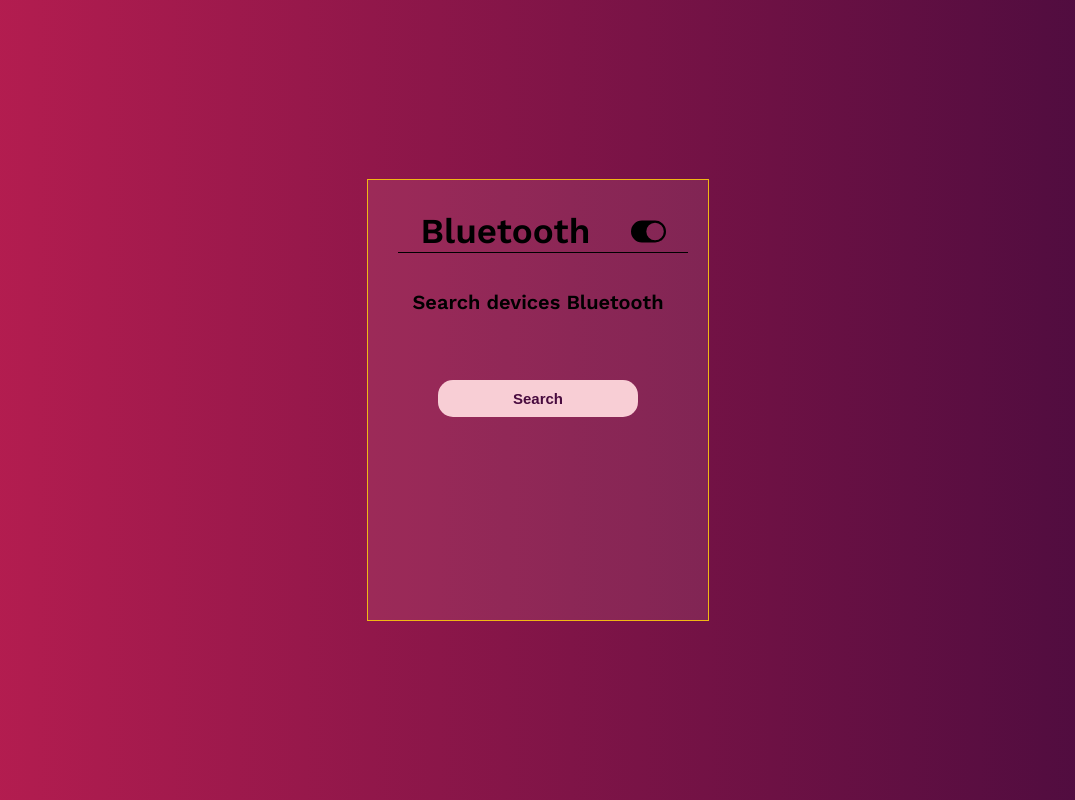
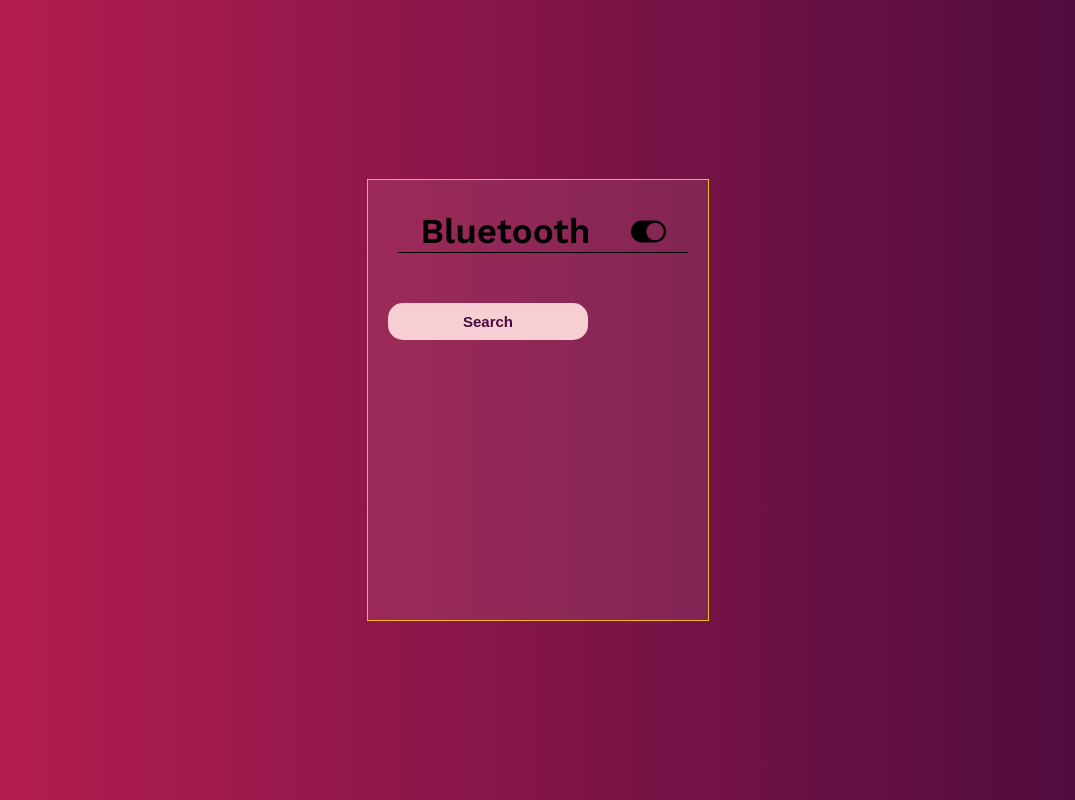
Before and after one commit to pabloSre/app-login, a React (Create React App) app: page /bluetooth in a window 1280 px wide. Both pictures are taken after a click on the element 750 px from the left and 231 px from the top of the page. Shown: the whole page, without its empty margins (102-1177 px from the left). Built offline with nearby package versions, Linux system fonts and the light colour scheme.

Commit message:
bluetooth2

```diff
--- a/src/Bluetooth.js
+++ b/src/Bluetooth.js
@@ -3,6 +3,7 @@ import './Bluetooth.css';
 import { Link } from "react-router-dom";
 import {BsToggleOff, BsToggleOn} from "react-icons/bs";
 import BluetoothSearchTab from './BluetoothSearchTab';
+import BluetoothSearchTab2 from './BluetoothSearchTab2';
 
 
 function BluetoothForm() {
@@ -35,7 +36,7 @@ function BluetoothForm() {
           </div>
         </h1>
 
-        {isOn && <BluetoothSearchTab />}
+        {isOn && <BluetoothSearchTab2 />}
       </form>
     </div>
 
--- /dev/null
+++ b/src/BluetoothSearchTab2.css
@@ -0,0 +1,61 @@
+.Search-device {
+  display: flex;
+  justify-content: center;
+  align-items: center;
+  flex-direction: column;
+}
+
+.Search {
+  font-size: 20px;
+  display: flex;
+  justify-content: center;
+  align-items: center;
+}
+.Button-search {
+  display: flex;
+  align-items: center;
+  justify-content: center;
+  margin-top: 50px;
+  width: 200px;
+  padding: 10px 20px;
+  background-color: var(--beige);
+  color: var(--violeta);
+  border: none;
+  border-radius: 15px;
+  cursor: pointer;
+  font-weight: bold;
+  font-size: 15px;
+}
+
+.Button-search:hover {
+  background-color: var(--amarillo);
+}
+
+.Error-adapter {
+  font-size: 15px;
+  display: flex;
+  justify-content: center;
+  align-items: center;
+  color: var(--beige);
+}
+.Error-blue {
+  display: flex;
+  justify-content: center;
+  align-items: center;
+  font-size: 15px;
+  color: var(--amarillo)
+}
+
+.Receive-data,
+.Send-data {
+  border-radius: 15px;
+  border-style: none;
+  background-color: var(--beige);
+  color: var(--violeta);
+
+}
+
+.Receive-data:hover,
+.Send-data:hover {
+  background-color: var(--amarillo);
+}
--- /dev/null
+++ b/src/BluetoothSearchTab2.js
@@ -0,0 +1,86 @@
+
+import './BluetoothSearchTab2.css';
+
+const handleSearch = () => {
+  if (isWebBLAvailable()) {
+    getDeviceInfo();
+  }
+}
+
+function isWebBLAvailable() {
+  if (!navigator.bluetooth) {
+    console.log('Web BL is not available')
+    return false
+  }
+
+  return true
+}
+
+function getDeviceInfo() {
+  const options = {
+    acceptAllDevices: true
+  }
+  console.log('requestin BL device info')
+  navigator.Bluetooth.requestDevice(options).then(device=>{
+    console.log('name: '+ device.name)
+  }).catch(error =>{
+    console.log('Reques device error: ' + error)
+  })
+}
+
+function BluetoothSearchTab2() {
+  return (
+    <button
+    className="Button-search"
+    onClick={handleSearch}>
+      Search
+    </button>
+  )
+}
+/* <div className="Search-device">
+      <h2 className="Search">Search devices Bluetooth</h2>
+
+      <button
+      className="Button-search"
+      onClick={handleSearch}>
+        Search
+      </button>
+
+      {isLoading && <p>Loading...</p>}
+
+      {error && <p
+      className=
+      "Error-adapter">Error: {error.message}</p>}
+
+      {isSearchPerformed && device && characteristic ? (
+        <div>
+          <ul>
+            <li>
+              <strong>Name:</strong> {device.name}<br/>
+              <strong>MAC Address:</strong> {device.id}<br/>
+
+            </li>
+          </ul>
+
+          <button
+          className="Send-data"
+          onClick={sendData}>
+            Send data
+          </button>
+          <button
+          className="Receive-data"
+          onClick={receiveData}>
+            Receive data
+          </button>
+
+          {receivedData && <p>Received data: {receivedData}</p>}
+        </div>
+      ) : isSearchPerformed ? (
+        <p className="Error-blue">No Bluetooth devices found.</p>
+      ) : null}
+    </div>
+  ); */
+
+
+
+export default BluetoothSearchTab2;
```
